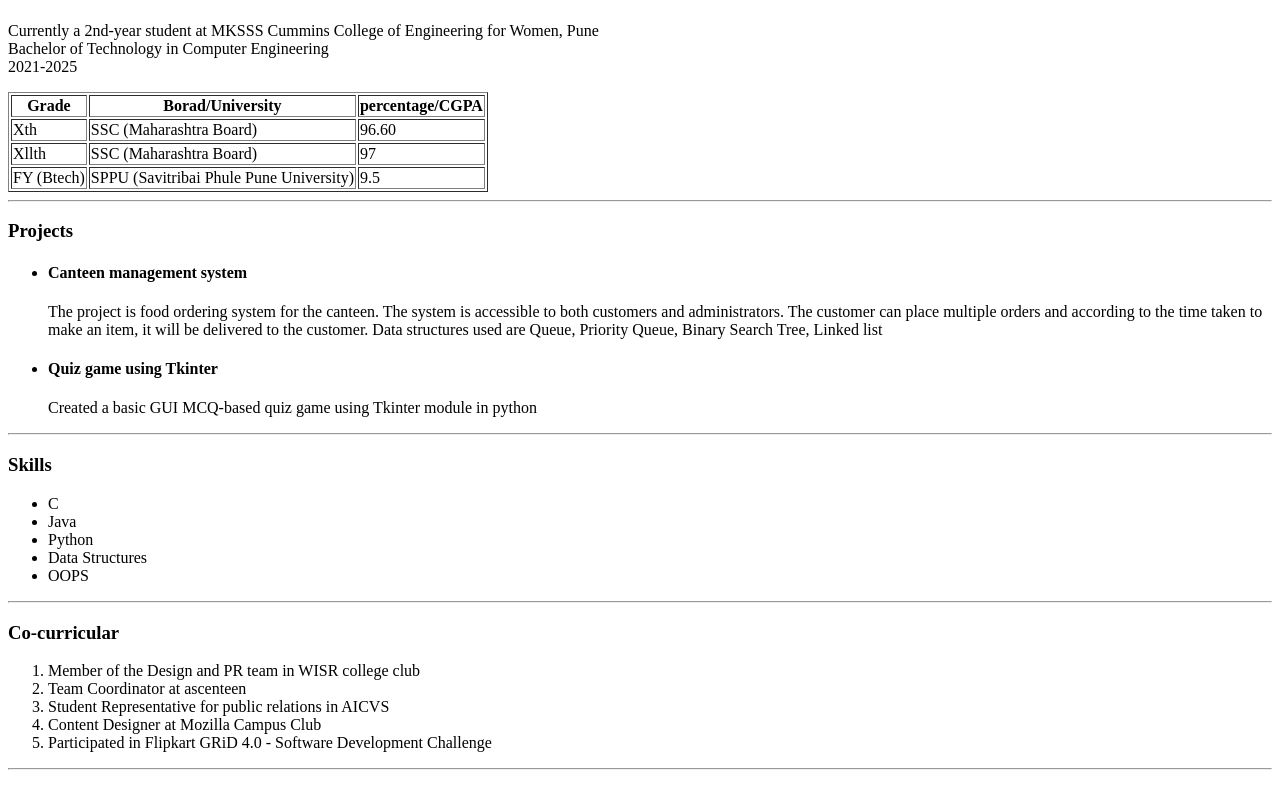
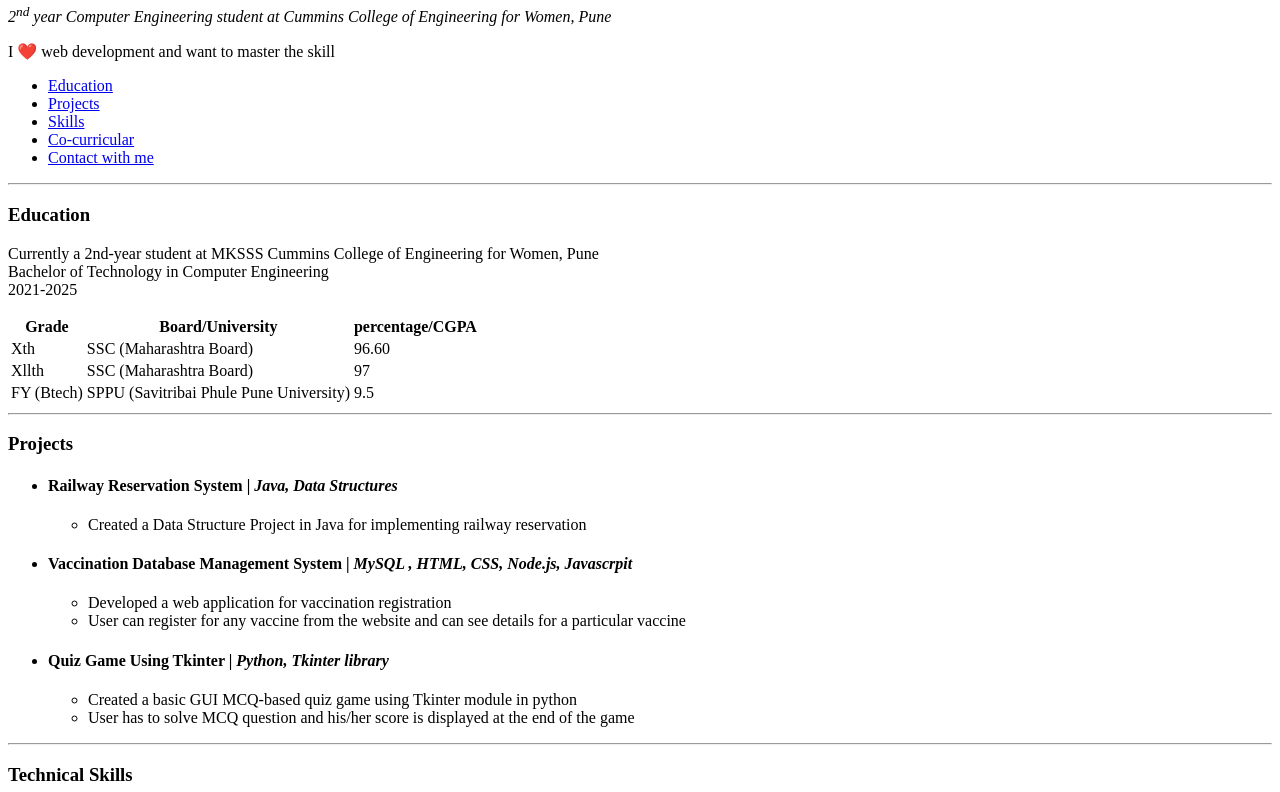
Before and after one commit to shruti-2412/Portfolio, a plain HTML site: page index.html in a window 1280 px wide. Shown: the part 299-1091 px from the top of the page. Drawn offline with Linux system fonts and the light colour scheme.

Commit message:
Update index.html

```diff
--- a/index.html
+++ b/index.html
@@ -5,10 +5,10 @@
     <meta http-equiv="X-UA-Compatible" content="IE=edge">
     <meta name="viewport" content="width=device-width, initial-scale=1.0">
     <title>My Portfolio</title>
+    <link rel="stylesheet" href="style.css">
 </head>
 <body>
-    <img style="float:right;"
-    src="girl.png" alt="girl image" width="190">
+    <img src="girl.png" alt="girl image">
     <h1>Shruti Chandak</h1>
     <p><em>2<sup>nd</sup> year Computer Engineering student at Cummins College of Engineering for Women, Pune</em></p>
     <p>I ❤️ web development and want to master the skill</p>
@@ -17,8 +17,8 @@
     <li><a href="#education">Education</a></li>
     <li><a href="#projects">Projects</a></li>
     <li><a href="#skills">Skills</a></li>
-    <li><a href="#co">Co-curicullar</a></li>
-    <li><a href="#contact">Contact with me</a></li>
+    <li><a href="#co">Co-curricular</a></li>
+    <li><a href="#connect">Contact with me</a></li>
 </ul>
 </nav>
     <hr>
@@ -28,11 +28,11 @@
         Bachelor of Technology in Computer Engineering <br>
         2021-2025
         </p>
-    <table border="">
+    <table >
         <thead>
         <tr>
         <th>Grade</th>
-        <th>Borad/University</th>
+        <th>Board/University</th>
         <th>percentage/CGPA</th>
         </tr>
     </thead>
@@ -57,45 +57,47 @@
 </section>
     <hr>
     <section id="projects">
-    <h3 >Projects</h3>
+    <h3>Projects</h3>
     <ul>
-    <li>
-    <h4>Canteen management system</h4>
-    <p>The project is food ordering system for the canteen. The system is accessible to both customers and administrators. The customer can place multiple orders and according to the time taken to make an item, it will be delivered to the customer.
-    Data structures used are Queue, Priority Queue, Binary Search Tree, Linked list
-        </p>
+    <li><h4>Railway Reservation System | <i>Java, Data Structures</i></h4>
+        <ul>
+            <li class="list">Created a Data Structure Project in Java for implementing railway reservation</li>
+            </ul>
     </li>
     <li>
-        <h4>Quiz game using Tkinter</h4>
-        <p>Created a basic GUI MCQ-based quiz game using Tkinter module in python
-        </p>
+        <h4>Vaccination Database Management System | <i>MySQL , HTML, CSS, Node.js, Javascrpit</i></h4>
+        <ul>
+            <li class="list">Developed a web application for vaccination registration</li>
+            <li class="list">User can register for any vaccine from the website and can see details for a particular vaccine</li>
+        </ul>
+    </li>
+    <li>
+        <h4>Quiz Game Using Tkinter | <i>Python, Tkinter library</i></h4>
+        <ul>
+            <li class="list">Created a basic GUI MCQ-based quiz game using Tkinter module in python</li>
+            <li class="list">User has to solve MCQ question and his/her score is displayed at the end of the game</li>
+        </ul>
     </li>
     </ul>
 </section>
     <hr>
     <section id="skills">
-    <h3>Skills</h3>
+    <h3>Technical Skills</h3>
     <ul>
-        <li>C</li>
-        <li>Java</li>
-        <li>Python</li>
-        <li>Data Structures</li>
-        <li>OOPS</li>
+        <li>Programming Languages: Java, C/C++, JavaScript, SQL, Python</li>
+        <li>Scripting Languages: HTML, CSS</li>
+        <li>Technologies/Frameworks/Libraries/Tools: MySQL, Flask, Git, GitHub ,VS Code, Eclipse</li>
+
     </ul>
 </section>
     <hr>
     <section id="co">
     <h3>Co-curricular</h3>
-    <ol>
-        <li>Member of the Design and PR team in WISR college club
-        </li>
-        <li>Team Coordinator at ascenteen </li>
-        <li>Student Representative for public relations in AICVS</li>
-        <li>Content Designer at Mozilla Campus Club
-        </li>
-        <li>Participated in Flipkart GRiD 4.0 - Software Development Challenge
-        </li>
-    </ol>
+    <ul>
+        <li>Secured 3rd position in Cipher 4.3 - coding competition conducted by Team Loop </li>
+        <li>Participated in Level 1: Flipkart GRiD 4.0 - software development challenge</li>
+        <li>Open source contributor for Hacktoberfest 2022</li>
+    </ul>
 </section>
 <hr>
         <section id="connect">
```
